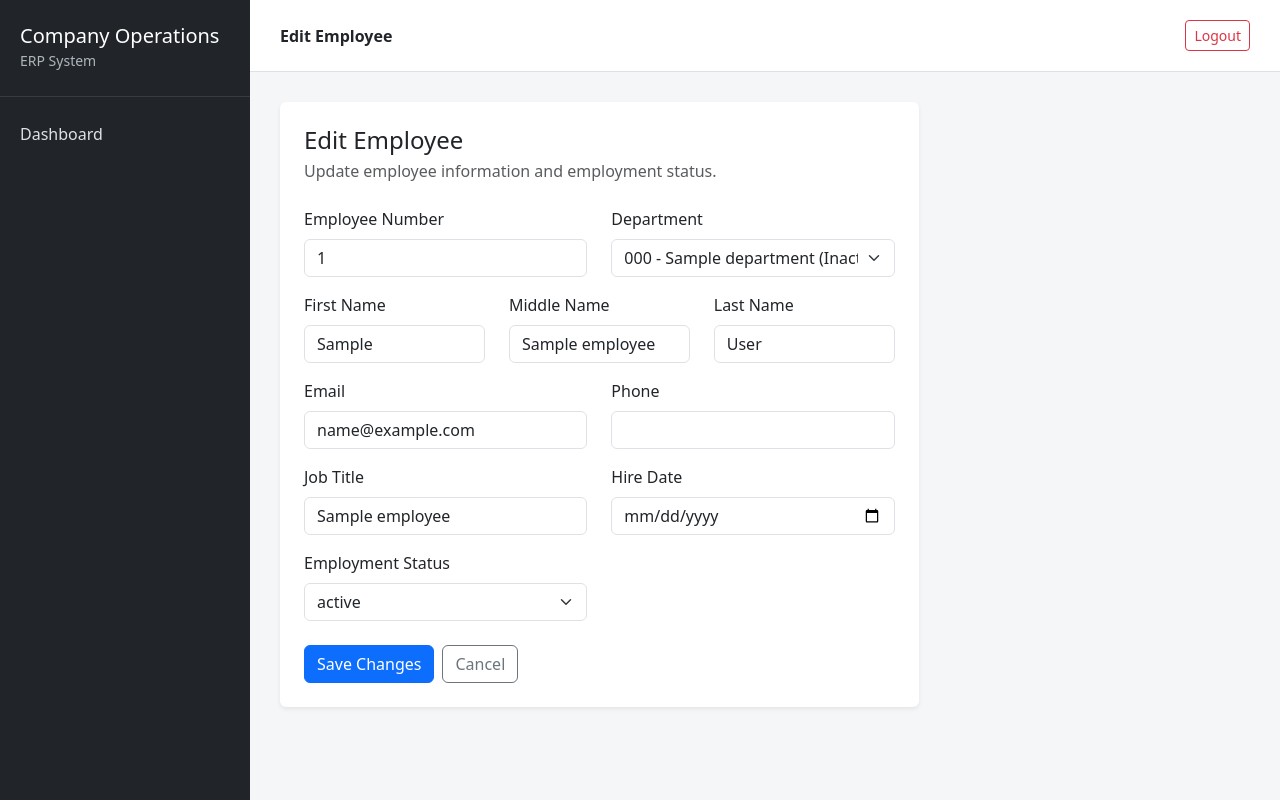
After one commit to pauljohnsuela64-prog/Company-Operations-ERP, a Flask app: template templates/employees/edit.html in a window 1280 px wide. The commit adds this page. Run offline with Flask 3, Linux system fonts and the light colour scheme; the template is opened without the code that fills it: most values are stand-ins (such as "Sample title", 1, 10 or a date in 2020).

Commit message:
Complete employee management module

```diff
--- a/app.py
+++ b/app.py
@@ -31,6 +31,8 @@ from department_repository import (
 from employee_repository import (
     create_employee,
     get_all_employees,
+    get_employee_by_id,
+    update_employee,
 )
 
 from employee_repository import get_all_employees
@@ -480,6 +482,188 @@ def add_employee():
         departments=departments,
     )
 
+@app.route(
+    "/employees/<int:employee_id>/edit",
+    methods=["GET", "POST"],
+)
+@permission_required("employees.edit")
+def edit_employee(employee_id):
+    employee = get_employee_by_id(employee_id)
+
+    if not employee:
+        flash("Employee not found.", "danger")
+        return redirect(url_for("employees"))
+
+    departments = get_all_departments()
+
+    allowed_statuses = [
+        "Active",
+        "Inactive",
+        "On Leave",
+        "Resigned",
+        "Terminated",
+    ]
+
+    if request.method == "POST":
+        employee_number = request.form.get(
+            "employee_number",
+            "",
+        ).strip().upper()
+
+        department_id = request.form.get(
+            "department_id",
+            "",
+        ).strip()
+
+        first_name = request.form.get(
+            "first_name",
+            "",
+        ).strip()
+
+        middle_name = request.form.get(
+            "middle_name",
+            "",
+        ).strip()
+
+        last_name = request.form.get(
+            "last_name",
+            "",
+        ).strip()
+
+        email = request.form.get(
+            "email",
+            "",
+        ).strip()
+
+        phone = request.form.get(
+            "phone",
+            "",
+        ).strip()
+
+        job_title = request.form.get(
+            "job_title",
+            "",
+        ).strip()
+
+        hire_date = request.form.get(
+            "hire_date",
+            "",
+        ).strip()
+
+        employment_status = request.form.get(
+            "employment_status",
+            "",
+        ).strip()
+
+        if not employee_number or not first_name or not last_name:
+            flash(
+                "Employee number, first name, and last name are required.",
+                "danger",
+            )
+
+            return render_template(
+                "employees/edit.html",
+                employee=employee,
+                departments=departments,
+                allowed_statuses=allowed_statuses,
+            )
+
+        if employment_status not in allowed_statuses:
+            flash(
+                "Invalid employment status.",
+                "danger",
+            )
+
+            return redirect(
+                url_for(
+                    "edit_employee",
+                    employee_id=employee_id,
+                )
+            )
+
+        selected_department_id = None
+
+        if department_id:
+            selected_department = get_department_by_id(
+                int(department_id)
+            )
+
+            if not selected_department:
+                flash(
+                    "Selected department does not exist.",
+                    "danger",
+                )
+
+                return redirect(
+                    url_for(
+                        "edit_employee",
+                        employee_id=employee_id,
+                    )
+                )
+
+            if (
+                not selected_department["is_active"]
+                and int(department_id) != employee["department_id"]
+            ):
+                flash(
+                    "You cannot assign an employee to an inactive department.",
+                    "danger",
+                )
+
+                return redirect(
+                    url_for(
+                        "edit_employee",
+                        employee_id=employee_id,
+                    )
+                )
+
+            selected_department_id = int(department_id)
+
+        try:
+            update_employee(
+                employee_id,
+                employee_number,
+                selected_department_id,
+                first_name,
+                middle_name or None,
+                last_name,
+                email or None,
+                phone or None,
+                job_title or None,
+                hire_date or None,
+                employment_status,
+            )
+
+        except Exception as error:
+            if getattr(error, "errno", None) == 1062:
+                flash(
+                    "Employee number or email already exists.",
+                    "danger",
+                )
+
+                return redirect(
+                    url_for(
+                        "edit_employee",
+                        employee_id=employee_id,
+                    )
+                )
+
+            raise
+
+        flash(
+            "Employee updated successfully.",
+            "success",
+        )
+
+        return redirect(url_for("employees"))
+
+    return render_template(
+        "employees/edit.html",
+        employee=employee,
+        departments=departments,
+        allowed_statuses=allowed_statuses,
+    )
+
 @app.route("/logout")
 @login_required
 def logout():
--- /dev/null
+++ b/templates/employees/edit.html
@@ -0,0 +1,312 @@
+{% extends "base.html" %}
+
+{% block title %}
+Edit Employee | Company Operations ERP
+{% endblock %}
+
+{% block page_title %}
+Edit Employee
+{% endblock %}
+
+{% block content %}
+
+<div class="row">
+
+    <div class="col-xl-8">
+
+        <div class="card shadow-sm border-0">
+
+            <div class="card-body p-4">
+
+                <h4 class="mb-1">
+                    Edit Employee
+                </h4>
+
+                <p class="text-muted mb-4">
+                    Update employee information and employment status.
+                </p>
+
+                <form method="POST">
+
+                    <div class="row">
+
+                        <div class="col-md-6 mb-3">
+
+                            <label class="form-label">
+                                Employee Number
+                            </label>
+
+                            <input
+                                type="text"
+                                name="employee_number"
+                                class="form-control"
+                                maxlength="30"
+                                value="{{ request.form.get(
+                                    'employee_number',
+                                    employee.employee_number
+                                ) }}"
+                                required
+                            >
+
+                        </div>
+
+
+                        <div class="col-md-6 mb-3">
+
+                            <label class="form-label">
+                                Department
+                            </label>
+
+                            <select
+                                name="department_id"
+                                class="form-select"
+                            >
+
+                                <option value="">
+                                    No Department
+                                </option>
+
+                                {% for department in departments %}
+
+                                    <option
+                                        value="{{ department.department_id }}"
+
+                                        {% if
+                                            request.form.get(
+                                                'department_id',
+                                                employee.department_id|string
+                                            )
+                                            ==
+                                            department.department_id|string
+                                        %}
+                                            selected
+                                        {% endif %}
+
+                                        {% if
+                                            not department.is_active
+                                            and department.department_id
+                                            != employee.department_id
+                                        %}
+                                            disabled
+                                        {% endif %}
+                                    >
+
+                                        {{ department.department_code }}
+                                        -
+                                        {{ department.department_name }}
+
+                                        {% if not department.is_active %}
+                                            (Inactive)
+                                        {% endif %}
+
+                                    </option>
+
+                                {% endfor %}
+
+                            </select>
+
+                        </div>
+
+
+                        <div class="col-md-4 mb-3">
+
+                            <label class="form-label">
+                                First Name
+                            </label>
+
+                            <input
+                                type="text"
+                                name="first_name"
+                                class="form-control"
+                                value="{{ request.form.get(
+                                    'first_name',
+                                    employee.first_name
+                                ) }}"
+                                required
+                            >
+
+                        </div>
+
+
+                        <div class="col-md-4 mb-3">
+
+                            <label class="form-label">
+                                Middle Name
+                            </label>
+
+                            <input
+                                type="text"
+                                name="middle_name"
+                                class="form-control"
+                                value="{{ request.form.get(
+                                    'middle_name',
+                                    employee.middle_name or ''
+                                ) }}"
+                            >
+
+                        </div>
+
+
+                        <div class="col-md-4 mb-3">
+
+                            <label class="form-label">
+                                Last Name
+                            </label>
+
+                            <input
+                                type="text"
+                                name="last_name"
+                                class="form-control"
+                                value="{{ request.form.get(
+                                    'last_name',
+                                    employee.last_name
+                                ) }}"
+                                required
+                            >
+
+                        </div>
+
+
+                        <div class="col-md-6 mb-3">
+
+                            <label class="form-label">
+                                Email
+                            </label>
+
+                            <input
+                                type="email"
+                                name="email"
+                                class="form-control"
+                                value="{{ request.form.get(
+                                    'email',
+                                    employee.email or ''
+                                ) }}"
+                            >
+
+                        </div>
+
+
+                        <div class="col-md-6 mb-3">
+
+                            <label class="form-label">
+                                Phone
+                            </label>
+
+                            <input
+                                type="text"
+                                name="phone"
+                                class="form-control"
+                                value="{{ request.form.get(
+                                    'phone',
+                                    employee.phone or ''
+                                ) }}"
+                            >
+
+                        </div>
+
+
+                        <div class="col-md-6 mb-3">
+
+                            <label class="form-label">
+                                Job Title
+                            </label>
+
+                            <input
+                                type="text"
+                                name="job_title"
+                                class="form-control"
+                                value="{{ request.form.get(
+                                    'job_title',
+                                    employee.job_title or ''
+                                ) }}"
+                            >
+
+                        </div>
+
+
+                        <div class="col-md-6 mb-3">
+
+                            <label class="form-label">
+                                Hire Date
+                            </label>
+
+                            <input
+                                type="date"
+                                name="hire_date"
+                                class="form-control"
+                                value="{{ request.form.get(
+                                    'hire_date',
+                                    employee.hire_date or ''
+                                ) }}"
+                            >
+
+                        </div>
+
+
+                        <div class="col-md-6 mb-4">
+
+                            <label class="form-label">
+                                Employment Status
+                            </label>
+
+                            <select
+                                name="employment_status"
+                                class="form-select"
+                                required
+                            >
+
+                                {% for status in allowed_statuses %}
+
+                                    <option
+                                        value="{{ status }}"
+                                        {% if
+                                            request.form.get(
+                                                'employment_status',
+                                                employee.employment_status
+                                            )
+                                            == status
+                                        %}
+                                            selected
+                                        {% endif %}
+                                    >
+                                        {{ status }}
+                                    </option>
+
+                                {% endfor %}
+
+                            </select>
+
+                        </div>
+
+                    </div>
+
+
+                    <div class="d-flex gap-2">
+
+                        <button
+                            type="submit"
+                            class="btn btn-primary"
+                        >
+                            Save Changes
+                        </button>
+
+                        <a
+                            href="{{ url_for('employees') }}"
+                            class="btn btn-outline-secondary"
+                        >
+                            Cancel
+                        </a>
+
+                    </div>
+
+                </form>
+
+            </div>
+
+        </div>
+
+    </div>
+
+</div>
+
+{% endblock %}
```
Also changed, not shown: employee_repository.py (+93 -0 lines), templates/employees/index.html (+6 -3 lines).
